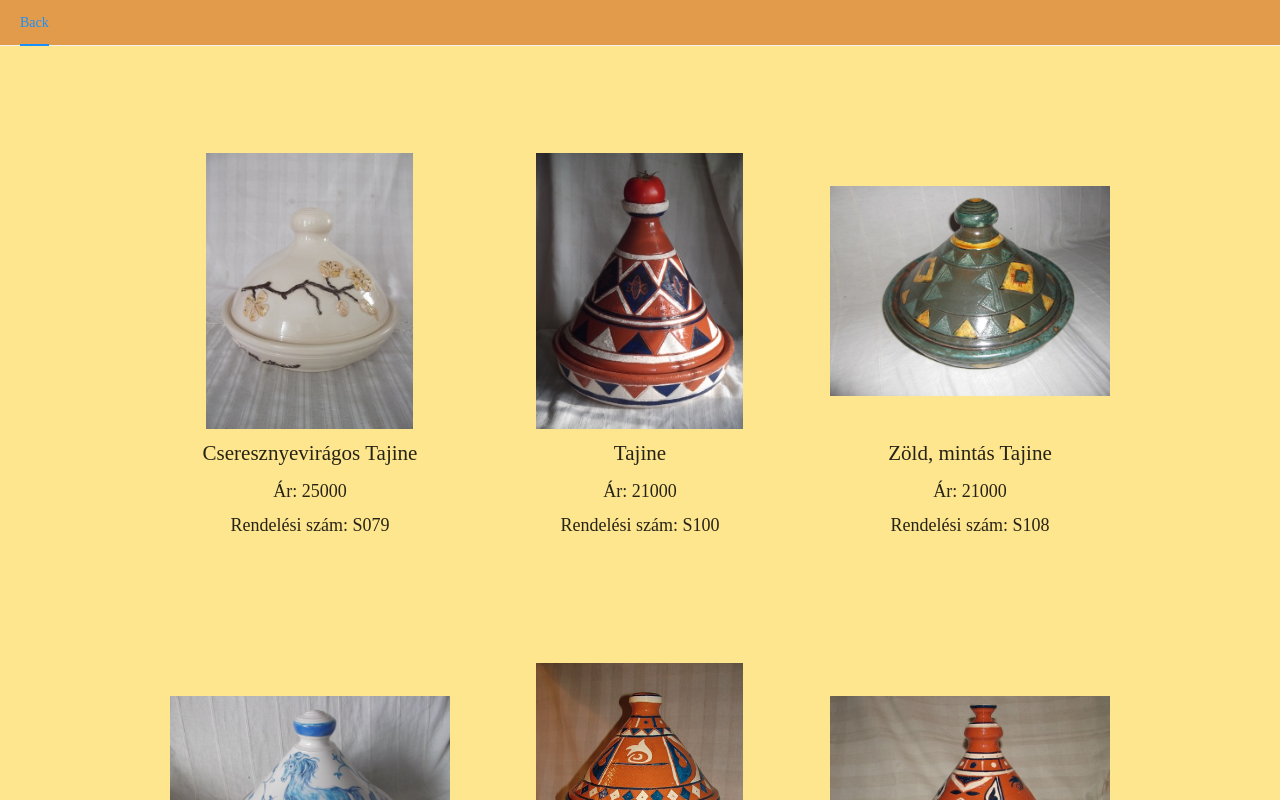
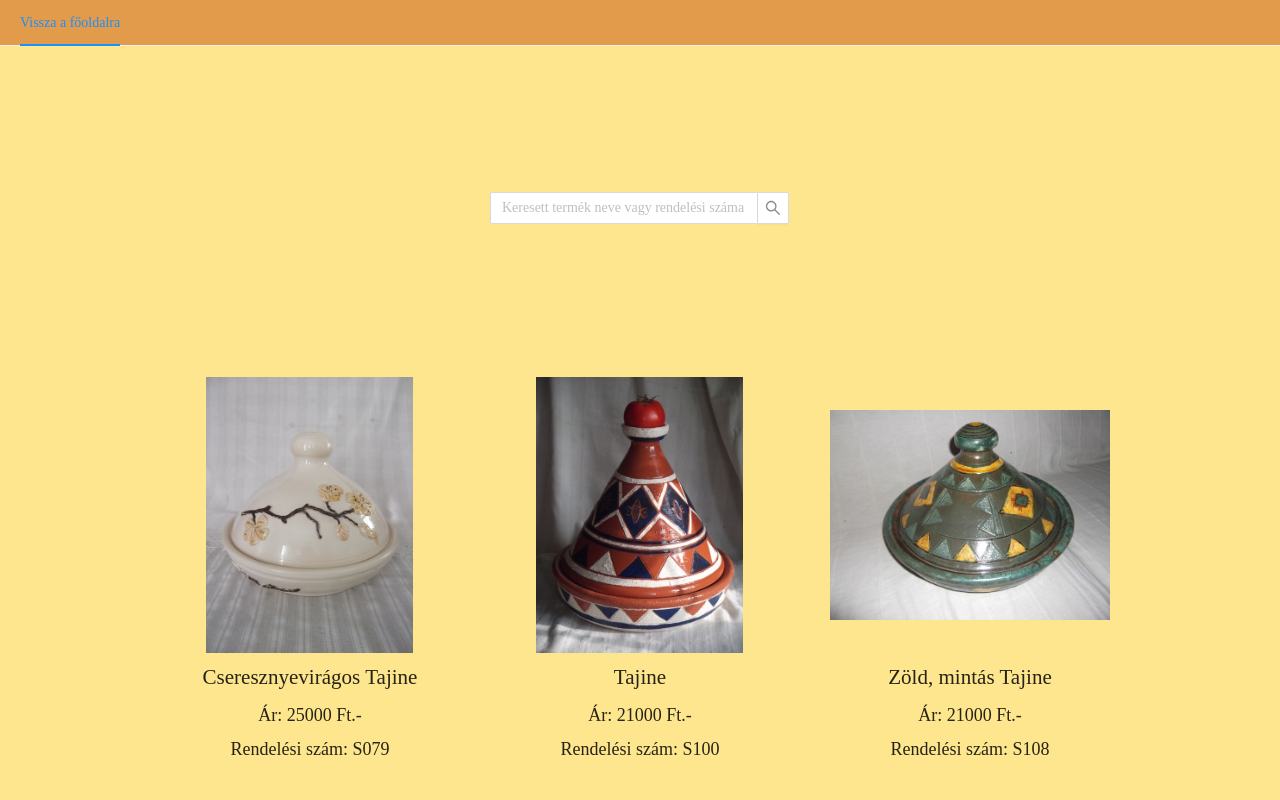
Before and after one commit to snegyeliczky/Tajin.hu, a React (Create React App) app: page /pictures in a window 1280 px wide. Shown: the top 800 px of the page. Built offline with nearby package versions, Linux system fonts and the light colour scheme.

Commit message:
search added

```diff
--- a/package.json
+++ b/package.json
@@ -6,7 +6,7 @@
     "@testing-library/jest-dom": "^4.2.4",
     "@testing-library/react": "^9.5.0",
     "@testing-library/user-event": "^7.2.1",
-    "antd": "^4.1.1",
+    "antd": "^4.2.0",
     "axios": "^0.19.2",
     "jquery": "^3.5.0",
     "react": "^16.13.1",
@@ -17,7 +17,6 @@
     "react-scripts": "3.4.1",
     "react-scroll": "^1.7.16"
   },
-
   "scripts": {
     "start": "PORT=3001 react-scripts start",
     "build": "react-scripts build",
--- a/src/components/ContextTajin.js
+++ b/src/components/ContextTajin.js
@@ -13,13 +13,20 @@ export const TajinProvider = props => {
         let axiosResponse = await axios("images/imagelist.json");
         let imgList1 = axiosResponse.data.imgList;
         setImgList(imgList1);
-        return imgList1;
+    };
+
+    const fetchAllImg =  async () =>{
+        let axiosResponse = await axios("images/imagelist.json");
+        let FetchedImgList = axiosResponse.data.imgList;
+        return FetchedImgList;
     };
 
     return (
         <ContextTajin.Provider value={{
             imgList,
             fetchImg,
+            setImgList,
+            fetchAllImg
         }}>
             {props.children}
         </ContextTajin.Provider>
--- a/src/customCSS/pictureViewer.css
+++ b/src/customCSS/pictureViewer.css
@@ -67,3 +67,7 @@
 #pictureContainer{
     flex-wrap: wrap;
 }
+
+.search{
+    padding-top: 15%;
+}
--- a/src/pictureviewer/PictureViewerMain.js
+++ b/src/pictureviewer/PictureViewerMain.js
@@ -5,18 +5,20 @@ import "../customCSS/pictureViewer.css"
 import Pictures from "./pictures";
 import Footer from "../components/footer";
 import {ContextTajin} from "../components/ContextTajin";
+import SearchField from "./Search";
 
 const PictureViewerMain = () =>{
 
     const {fetchImg} = useContext(ContextTajin);
 
-    useEffect(()=>{
-        fetchImg();
+    useEffect( ()=>{
+         fetchImg();
     },[]);
 
     return(
         <div>
             <ViewerMenu/>
+            <SearchField/>
             <Pictures/>
             <Footer/>
         </div>
--- /dev/null
+++ b/src/pictureviewer/Search.js
@@ -0,0 +1,39 @@
+import React, {useContext} from "react";
+import { Input } from 'antd';
+import 'antd/dist/antd.css';
+import {ContextTajin} from "../components/ContextTajin";
+
+const {Search} = Input;
+
+
+const SearchField = () =>{
+    const { setImgList,fetchAllImg} = useContext(ContextTajin);
+
+    async function searching (value) {
+        let allImg =  await fetchAllImg();
+        if (value.length==0){
+            setImgList(allImg);
+            return;
+        }
+        let searched = [];
+        for (let img of allImg){
+            if (img.name.toLowerCase().indexOf(value.toLowerCase())!==-1 || img.orderNum.toLowerCase().indexOf(value.toLowerCase())!==-1){
+                searched.push(img);
+            }
+        }
+        setImgList(searched);
+    }
+
+    return(
+        <div className={"search"}>
+            <Search
+                placeholder="Keresett termék neve vagy rendelési száma"
+                style={{ width: 300}}
+                onSearch={value => searching(value)}
+            />
+
+        </div>
+    )
+};
+
+export default SearchField;
--- a/src/pictureviewer/pictureBlock.js
+++ b/src/pictureviewer/pictureBlock.js
@@ -18,7 +18,7 @@ const PictureBlock = ({picture}) => {
             </div>
             <div className={"textBlock"}>
                 <h3>{name}</h3>
-                <h4>Ár: {price}</h4>
+                <h4>Ár: {price} Ft.-</h4>
                 <p>Rendelési szám: {orderNum}</p>
             </div>
         </div>
--- a/src/pictureviewer/pictures.js
+++ b/src/pictureviewer/pictures.js
@@ -17,7 +17,7 @@ const Pictures = () =>{
 
                     }
                 }
-            })
+            });
             element.addEventListener("mouseleave", function () {
                 for (let element2 of listOfImg){
                     setTimeout(() =>{
@@ -43,6 +43,6 @@ const Pictures = () =>{
         </div>
     );
 
-}
+};
 
 export default Pictures;
--- a/src/pictureviewer/viewerMenu.js
+++ b/src/pictureviewer/viewerMenu.js
@@ -11,7 +11,7 @@ const ViewerMenu = () => {
             <Menu mode="horizontal" id={"menu"}>
                 <Menu.Item>
                     <a href={"/"} smooth={true} duration={500}>
-                        Back
+                        Vissza a főoldalra
                     </a>
                 </Menu.Item>
             </Menu>
```
Also changed, not shown: 1 other file (tests, documents, lock files or other folders).
